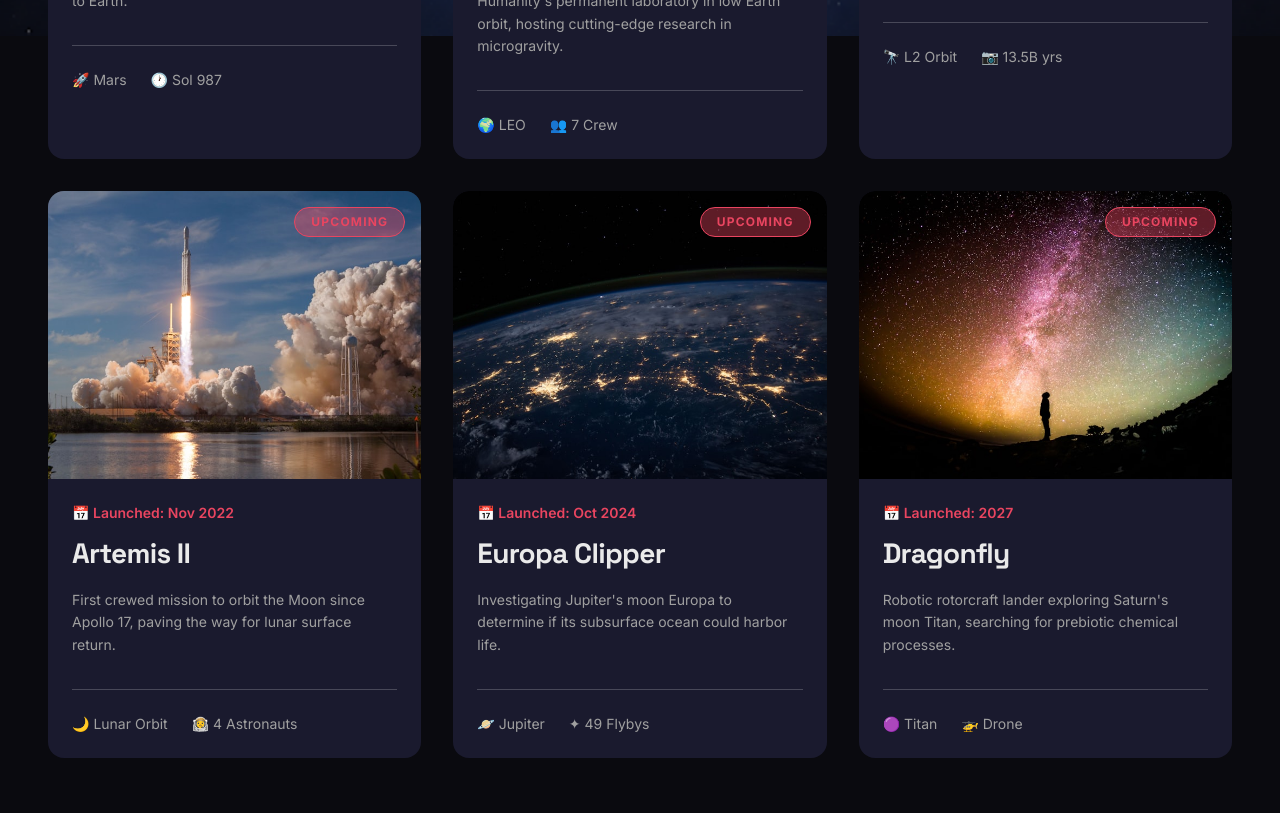
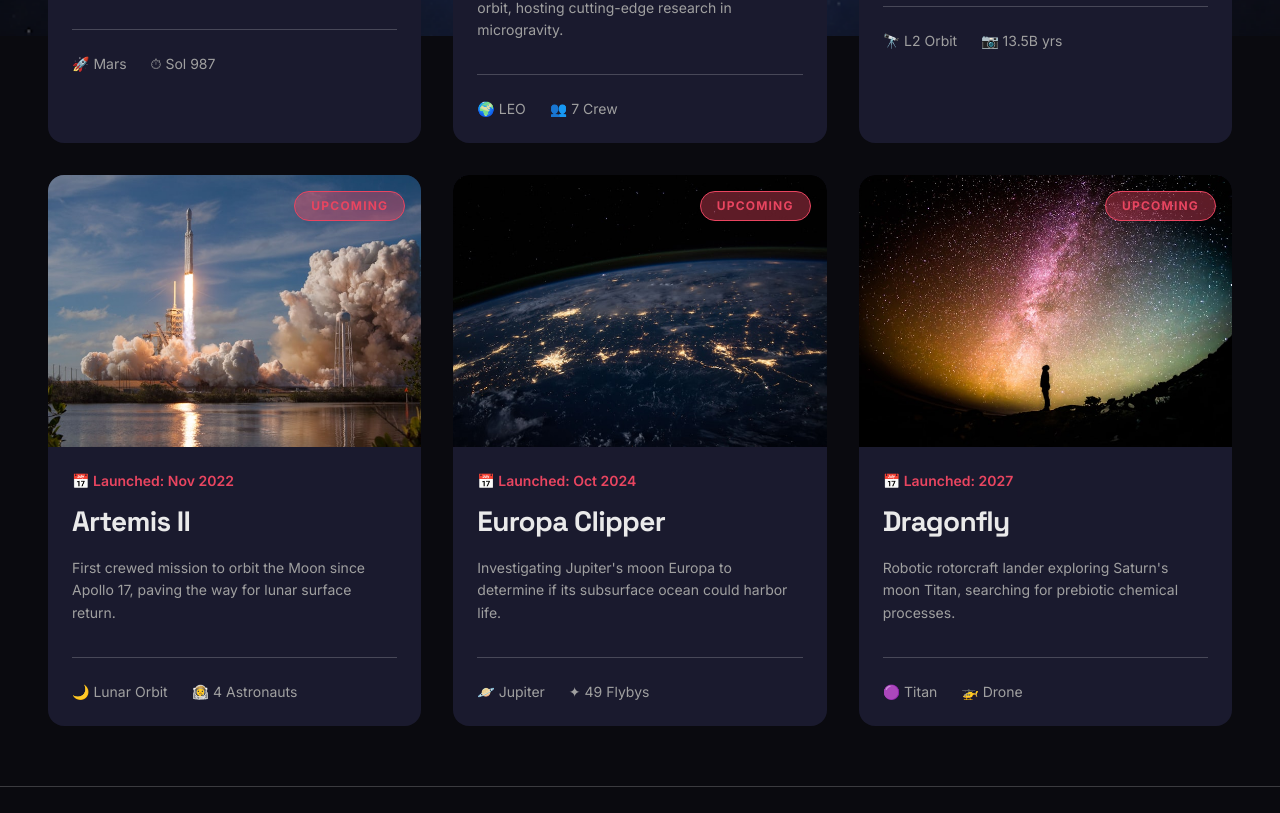
Before and after one commit to Jhonas028/COSMOS-SOTERO, a website: page src/missions.html in a window 1280 px wide. Shown: the part 890-1703 px from the top of the page. Drawn offline with Linux system fonts and the light colour scheme.

Commit message:
some changes

```diff
--- a/src/input.css
+++ b/src/input.css
@@ -236,7 +236,7 @@
   }
 
   .mission-card-img {
-    @apply w-full object-cover h-72;
+    @apply w-full object-cover h-68;
   }
 
   .mission-card-badge {
--- a/src/missions.html
+++ b/src/missions.html
@@ -90,7 +90,7 @@
               <hr class="mission-card-divider" />
               <div class="mission-card-footer">
                 <span>🚀 Mars</span>
-                <span>🕐 Sol 987</span>
+                <span>⏱ Sol 987</span>
               </div>
             </div>
           </div>
```
Also changed, not shown: dist/output.css.
